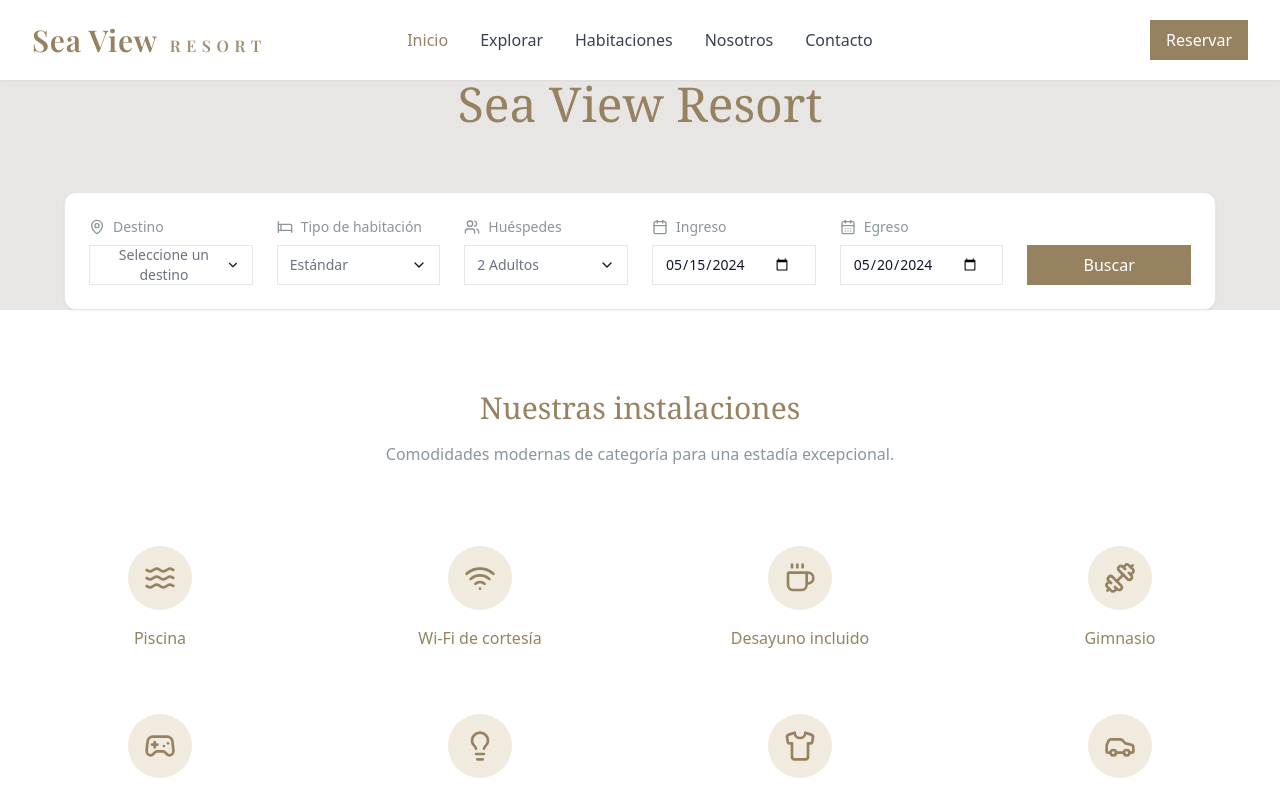
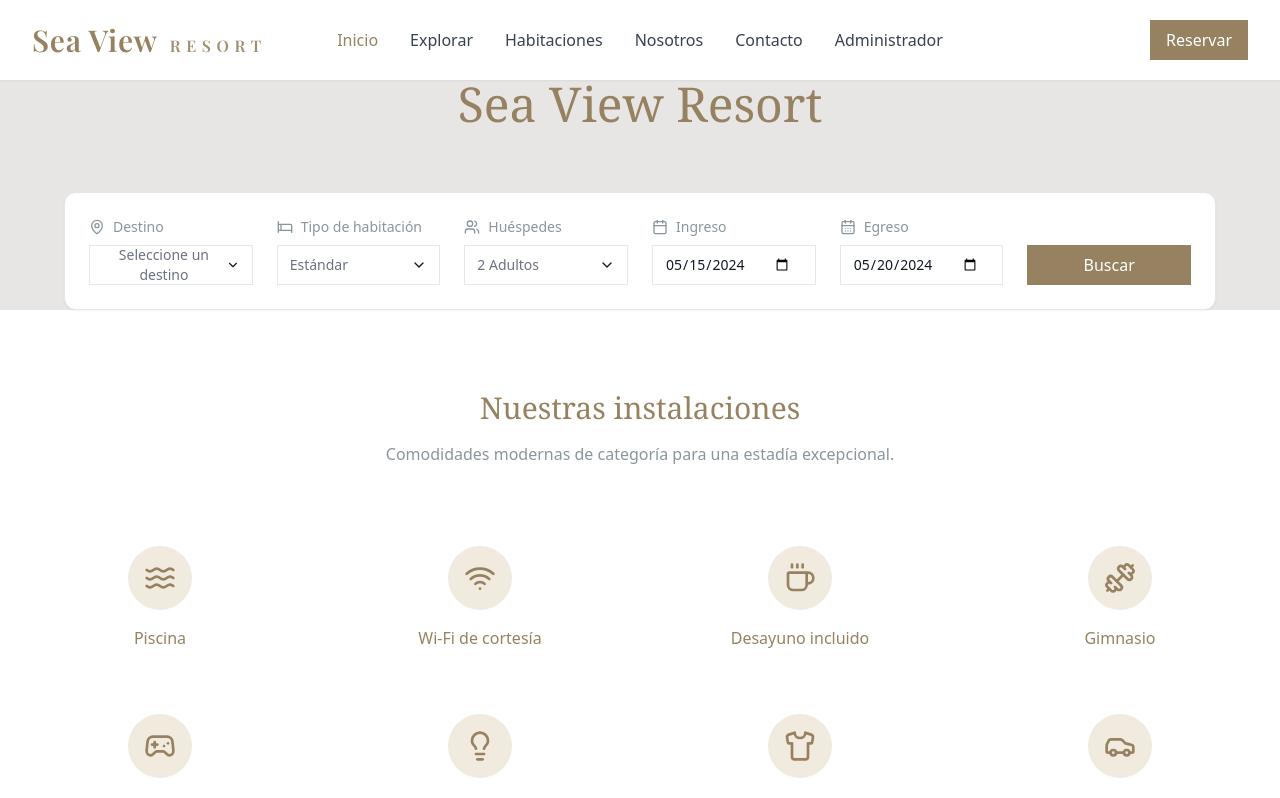
Before and after one commit to najr91/Sea-view-resort-frontend, a React (Vite) app: page / in a window 1280 px wide. Shown: the top 798 px of the page. Built offline with nearby package versions, Linux system fonts and the light colour scheme.

Commit message:
agrego ruta y link en navbar para gestión de habitaciones

```diff
--- a/src/App.jsx
+++ b/src/App.jsx
@@ -8,6 +8,7 @@ import Contact from './pages/Contact.jsx';
 import NotFound from './pages/NotFound.jsx';
 import ImageOptimizer from './pages/ImageOptimizer.jsx';
 import RoomDetail from './pages/RoomDetail.jsx';
+import AdminRooms from "./pages/admin/AdminRooms";
 
 export default function App() {
   return (
@@ -21,6 +22,8 @@ export default function App() {
         <Route path="contact" element={<Contact />} />
         <Route path="optimize" element={<ImageOptimizer />} />
         <Route path="*" element={<NotFound />} />
+        <Route path="/admin/rooms" element={<AdminRooms />} />
+
       </Route>
     </Routes>
   );
--- a/src/components/layout/Navigation.jsx
+++ b/src/components/layout/Navigation.jsx
@@ -7,6 +7,7 @@ const navItems = [
   { name: 'Habitaciones', to: '/rooms' },
   { name: 'Nosotros', to: '/about' },
   { name: 'Contacto', to: '/contact' },
+  { name: 'Administrador', to: '/admin/rooms' },
 ];
 
 export default function Navigation() {
```
